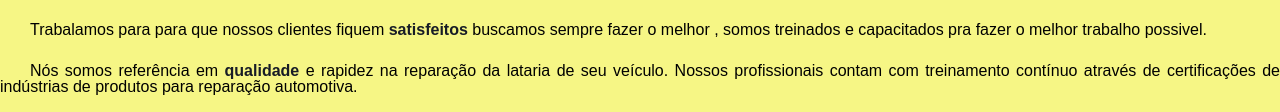
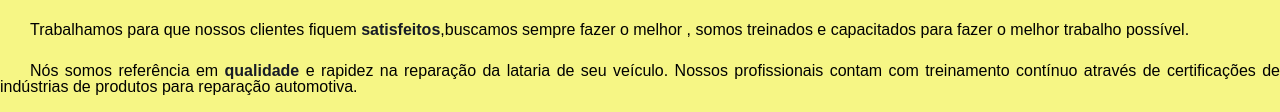
Before and after one commit to diegosantosdev/martelinho-de-ouro, a plain HTML site: page index.html in a window 1280 px wide. Shown: the part 246-358 px from the top of the page. Drawn offline with Linux system fonts and the light colour scheme; a web font is replaced by a local one.

Commit message:
erro de texto

```diff
--- a/index.html
+++ b/index.html
@@ -25,7 +25,7 @@
         <article>
         <h1>Exelência e qualidade</h1>
 
-        <p>Trabalamos para para que nossos clientes fiquem <strong>satisfeitos</strong> buscamos sempre fazer o melhor , somos  treinados e capacitados pra fazer o melhor trabalho possivel.</p>
+        <p>Trabalhamos para que nossos clientes fiquem <strong>satisfeitos</strong>,buscamos sempre fazer o melhor , somos  treinados e capacitados para fazer o melhor trabalho possível.</p>
 
         <p>Nós somos referência em <strong>qualidade</strong> e rapidez na reparação da lataria de seu veículo. Nossos profissionais contam com treinamento contínuo através de certificações de indústrias de produtos para reparação automotiva.</p>
         </div>
```
